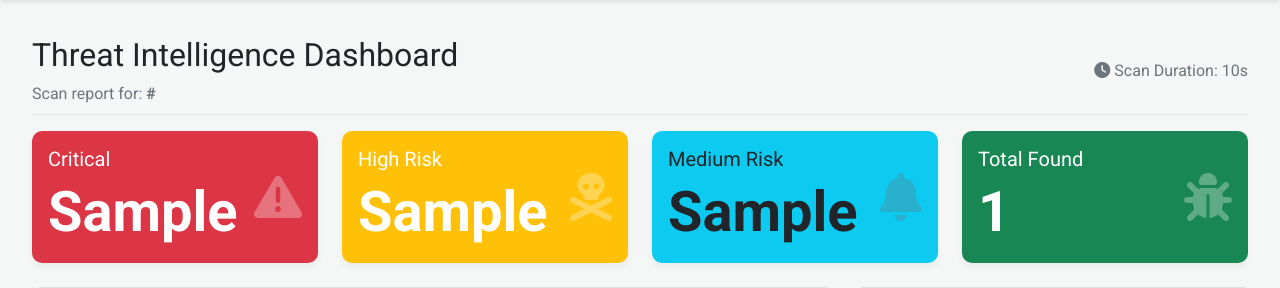
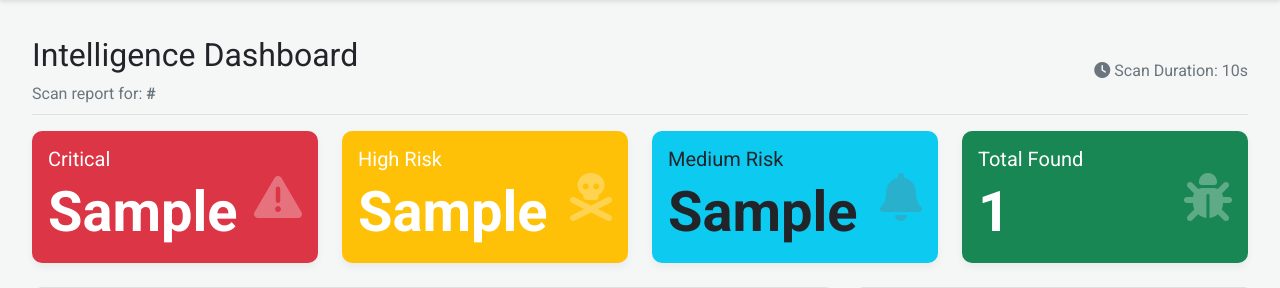
Before and after one commit to hackThacker/internship-projects, a Flask app: template projects/web vulnerability scanner/templates/report.html in a window 1280 px wide. Shown: the part 56-344 px from the top of the page. Run offline with Flask 3, Linux system fonts and the light colour scheme; the template is opened without the code that fills it: most values are stand-ins (such as "Sample title", 1, 10 or a date in 2020).

Commit message:
updates template

```diff
--- a/projects/web vulnerability scanner/templates/report.html
+++ b/projects/web vulnerability scanner/templates/report.html
@@ -28,7 +28,7 @@
             <!-- Header Row -->
             <div class="d-flex justify-content-between flex-wrap flex-md-nowrap align-items-center pt-3 pb-2 mb-3 border-bottom">
                 <div>
-                    <h1 class="h2">Threat Intelligence Dashboard</h1>
+                    <h1 class="h2">Intelligence Dashboard</h1>
                     <p class="text-muted mb-0">Scan report for: <strong>{{ target_url }}</strong></p>
                 </div>
                 <div class="text-muted">
```
